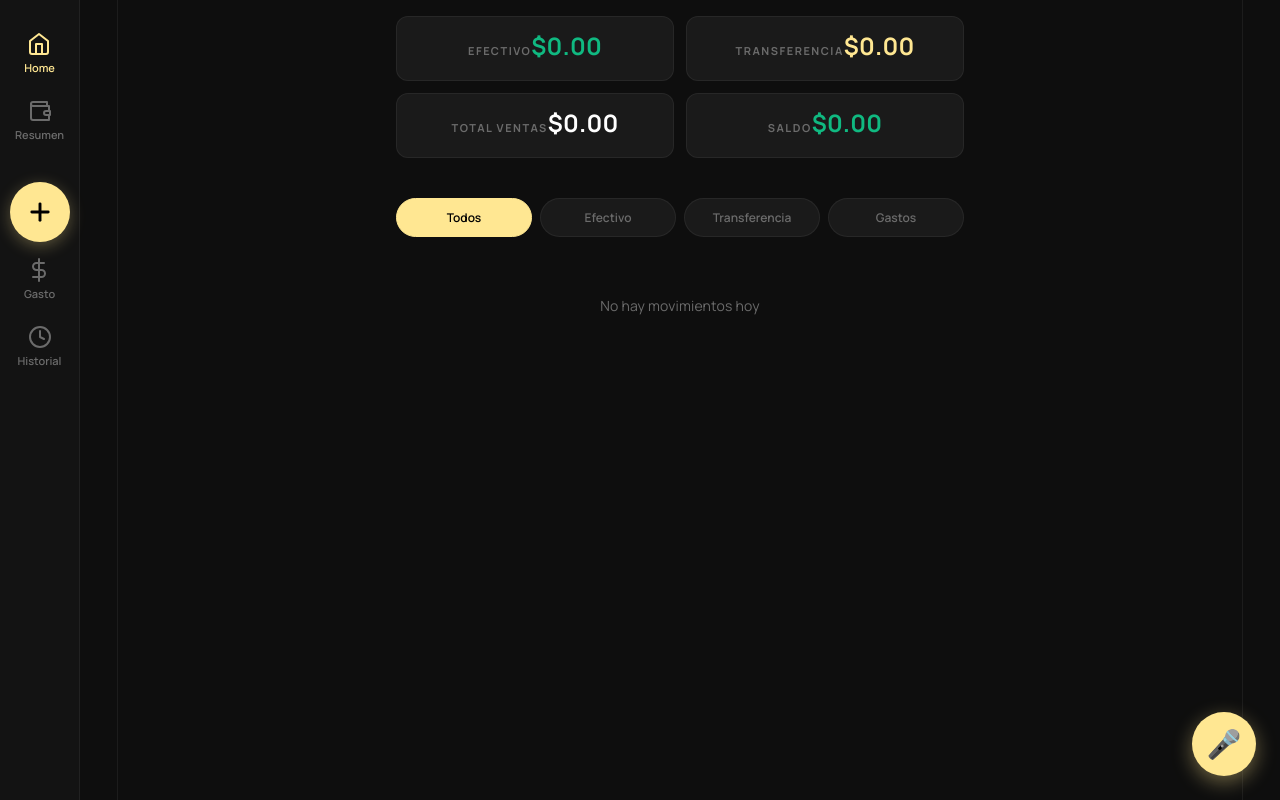
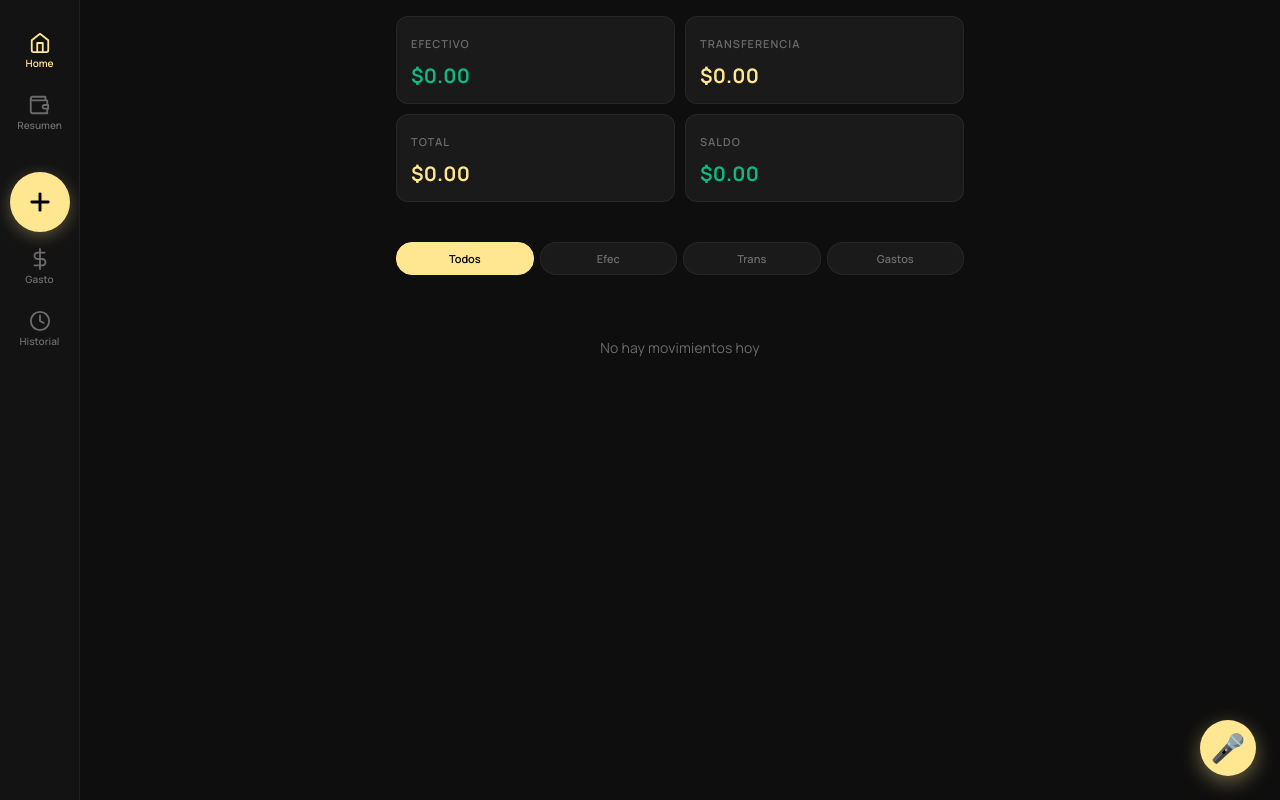
Before and after one commit to pdgramajo/voice-sales-tracker, a React (Vite) app: page / in a window 1280 px wide. Built offline with nearby package versions, Linux system fonts and the light colour scheme.

Commit message:
feat: improve summary grid layout and filter buttons

```diff
--- a/src/App.css
+++ b/src/App.css
@@ -17,14 +17,18 @@
   --shadow-sm: 0 2px 8px rgba(0, 0, 0, 0.3);
   --shadow-md: 0 4px 16px rgba(0, 0, 0, 0.4);
   --shadow-lg: 0 8px 24px rgba(0, 0, 0, 0.5);
-  --fab-size: 64px;
-  --bottombar-height: 72px;
+  --fab-size: 56px;
+  --bottombar-height: 64px;
 }
 
 * {
   box-sizing: border-box;
   margin: 0;
   padding: 0;
+}
+
+html {
+  overflow-x: hidden;
 }
 
 body {
@@ -35,6 +39,7 @@ body {
   padding-bottom: var(--bottombar-height);
   color: var(--text-primary);
   -webkit-font-smoothing: antialiased;
+  overflow-x: hidden;
 }
 
 .container {
@@ -45,18 +50,11 @@ body {
   border: none;
   min-height: 100vh;
   padding: 0;
+  overflow-x: hidden;
 }
 
 /* Header */
 .header {
-  display: none;
-}
-
-.menu-btn {
-  display: none;
-}
-
-.theme-toggle {
   display: none;
 }
 
@@ -73,29 +71,32 @@ body {
   justify-content: space-around;
   align-items: center;
   z-index: 100;
-  padding: 0 16px;
+  padding: 0 8px;
+  overflow-x: hidden;
 }
 
 .nav-item {
   display: flex;
   flex-direction: column;
   align-items: center;
-  gap: 4px;
-  padding: 8px 16px;
+  justify-content: center;
+  gap: 2px;
+  padding: 8px 10px;
   border-radius: 12px;
   background: none;
   border: none;
   color: var(--text-muted);
-  font-size: 11px;
+  font-size: 10px;
   font-family: 'Manrope', sans-serif;
   font-weight: 600;
   cursor: pointer;
   transition: all 0.2s ease;
+  min-width: 50px;
 }
 
 .nav-item svg {
-  width: 24px;
-  height: 24px;
+  width: 22px;
+  height: 22px;
 }
 
 .nav-item.active {
@@ -157,7 +158,7 @@ body {
   50% { transform: scale(1.08); }
 }
 
-/* Summary Grid 2x2 */
+/* Summary Grid */
 .summary-section {
   padding: 16px;
   margin-bottom: 8px;
@@ -165,28 +166,30 @@ body {
 
 .summary-grid {
   display: grid;
-  grid-template-columns: 1fr 1fr;
-  gap: 12px;
+  grid-template-columns: repeat(2, 1fr);
+  gap: 10px;
 }
 
 .summary-card {
   background: var(--bg-card);
   border-radius: 12px;
-  padding: 16px;
+  padding: 14px;
   border: 1px solid var(--border);
+  display: flex;
+  flex-direction: column;
+  gap: 6px;
 }
 
 .summary-card-label {
   font-size: 11px;
-  font-weight: 700;
+  font-weight: 600;
   text-transform: uppercase;
-  letter-spacing: 1.5px;
+  letter-spacing: 1px;
   color: var(--text-muted);
-  margin-bottom: 8px;
 }
 
 .summary-card-value {
-  font-size: 24px;
+  font-size: 20px;
   font-weight: 700;
   color: var(--text-primary);
 }
@@ -200,7 +203,7 @@ body {
 }
 
 .summary-card.total .summary-card-value {
-  color: var(--text-primary);
+  color: var(--accent-primary);
 }
 
 .summary-card.saldo .summary-card-value {
@@ -233,20 +236,27 @@ body {
 
 .filtros {
   display: flex;
-  gap: 8px;
+  gap: 6px;
   margin-bottom: 16px;
-  flex-wrap: wrap;
+  overflow-x: auto;
+  scrollbar-width: none;
+  -ms-overflow-style: none;
+  padding-bottom: 4px;
+}
+
+.filtros::-webkit-scrollbar {
+  display: none;
 }
 
 .filtro-btn {
   flex: 1;
-  min-width: auto;
-  padding: 10px 14px;
+  min-width: fit-content;
+  padding: 8px 12px;
   background: var(--bg-card);
   color: var(--text-muted);
   border: 1px solid var(--border);
-  border-radius: 20px;
-  font-size: 12px;
+  border-radius: 16px;
+  font-size: 11px;
   font-weight: 600;
   font-family: 'Manrope', sans-serif;
   cursor: pointer;
--- a/src/App.jsx
+++ b/src/App.jsx
@@ -275,7 +275,7 @@ function App() {
                   <span className="summary-card-value">{formatCurrency(transferenciaTotal)}</span>
                 </div>
                 <div className="summary-card total">
-                  <span className="summary-card-label">Total Ventas</span>
+                  <span className="summary-card-label">Total</span>
                   <span className="summary-card-value">{formatCurrency(totalVentas)}</span>
                 </div>
                 <div className={`summary-card saldo ${enCaja >= 0 ? '' : 'negative'}`}>
@@ -288,8 +288,8 @@ function App() {
             <section className="ventas-section">
               <div className="filtros">
                 <button className={`filtro-btn ${filtro === 'todos' ? 'active' : ''}`} onClick={() => setFiltro('todos')}>Todos</button>
-                <button className={`filtro-btn ${filtro === 'efectivo' ? 'active' : ''}`} onClick={() => setFiltro('efectivo')}>Efectivo</button>
-                <button className={`filtro-btn ${filtro === 'transferencia' ? 'active' : ''}`} onClick={() => setFiltro('transferencia')}>Transferencia</button>
+                <button className={`filtro-btn ${filtro === 'efectivo' ? 'active' : ''}`} onClick={() => setFiltro('efectivo')}>Efec</button>
+                <button className={`filtro-btn ${filtro === 'transferencia' ? 'active' : ''}`} onClick={() => setFiltro('transferencia')}>Trans</button>
                 <button className={`filtro-btn ${filtro === 'gastos' ? 'active' : ''}`} onClick={() => setFiltro('gastos')}>Gastos</button>
               </div>
 
--- a/src/index.css
+++ b/src/index.css
@@ -52,14 +52,13 @@
 
 body {
   margin: 0;
+  overflow-x: hidden;
 }
 
 #root {
-  width: 1126px;
+  width: 100%;
   max-width: 100%;
   margin: 0 auto;
-  text-align: center;
-  border-inline: 1px solid var(--border);
   min-height: 100svh;
   display: flex;
   flex-direction: column;
```
